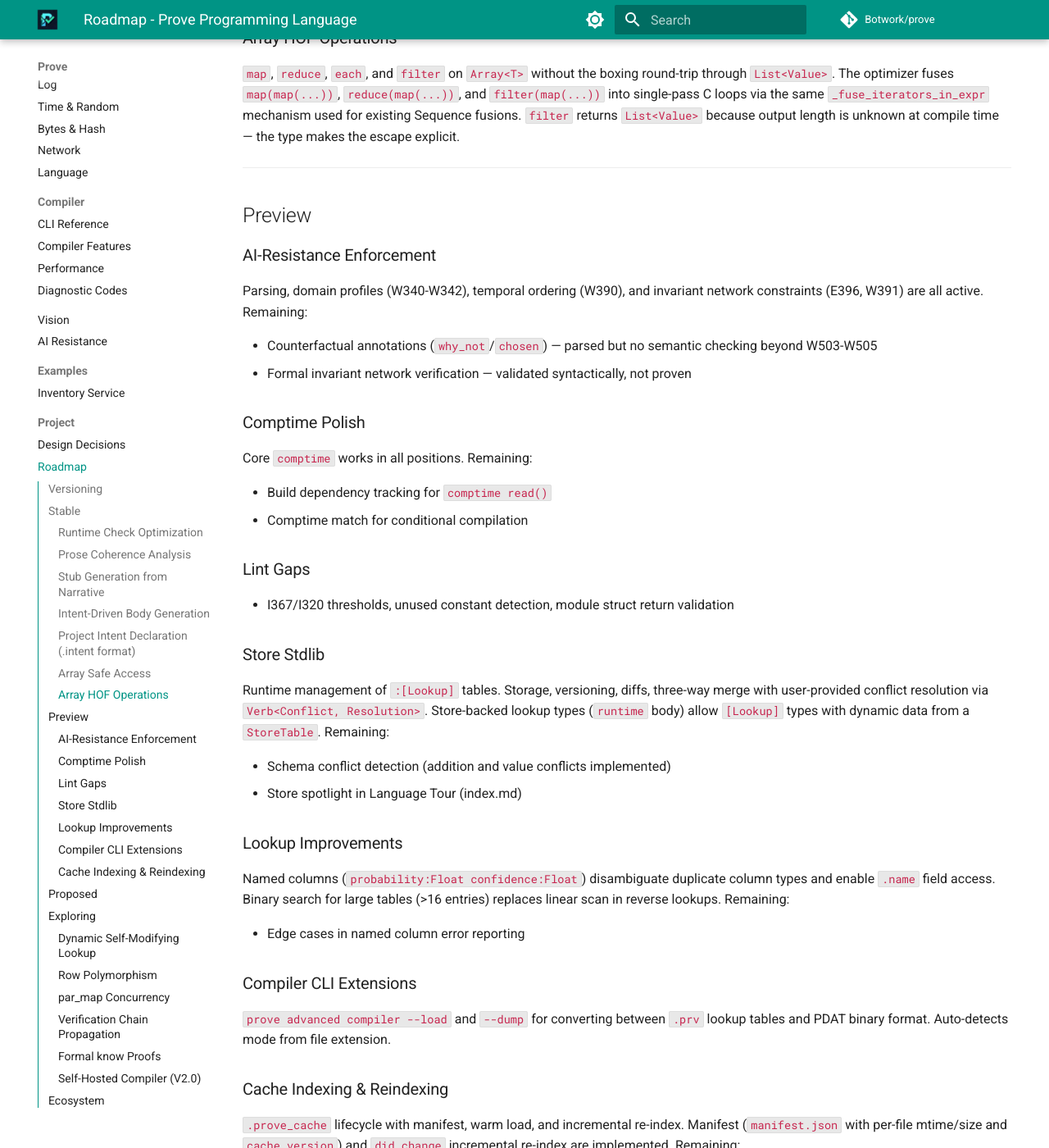
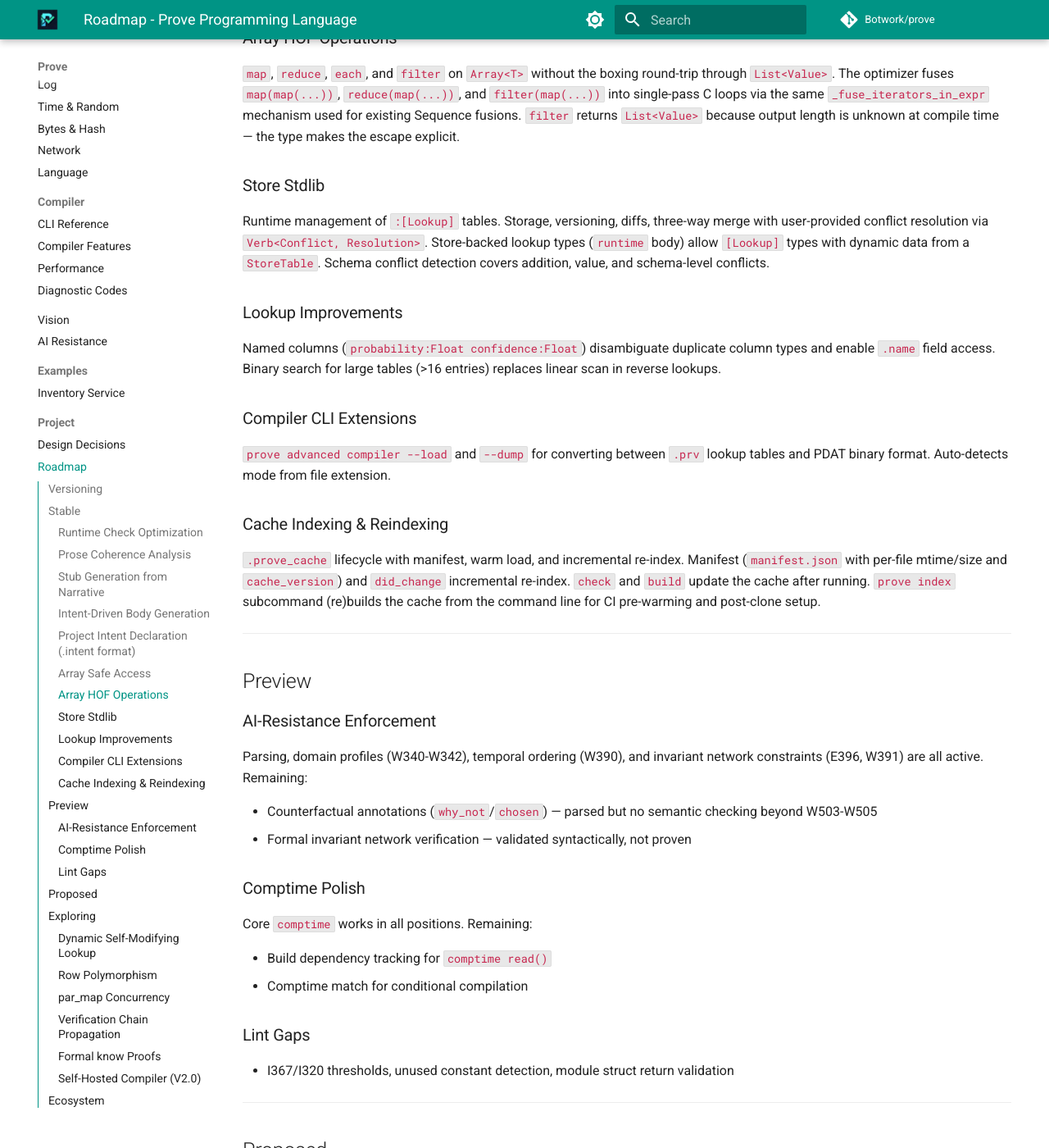
Before and after one commit to kennedyshead/prove, an MkDocs documentation site: the page built from docs/roadmap.md, in a window 1280 px wide and 1400 px high, scrolled down 2183 px. Shown: the whole window at 82% size. Built offline with MkDocs 1.6.1 and Material for MkDocs 9.7.7, drawn with Linux system fonts in a browser that asks for light colours; some of the changed lines change nothing that is shown; some of the changed text lies outside the part shown.

Commit message:
Update roadmap

```diff
--- a/docs/roadmap.md
+++ b/docs/roadmap.md
@@ -106,6 +106,34 @@ through `List<Value>`. The optimizer fuses `map(map(...))`, `reduce(map(...))`,
 mechanism used for existing Sequence fusions. `filter` returns `List<Value>` because
 output length is unknown at compile time — the type makes the escape explicit.
 
+### Store Stdlib
+
+Runtime management of `:[Lookup]` tables. Storage, versioning, diffs,
+three-way merge with user-provided conflict resolution via
+[`Verb<Conflict, Resolution>`](types.md#function-types-verb).
+Store-backed lookup types (`runtime` body) allow `[Lookup]` types with
+dynamic data from a `StoreTable`. Schema conflict detection covers addition,
+value, and schema-level conflicts.
+
+### Lookup Improvements
+
+Named columns (`probability:Float confidence:Float`) disambiguate duplicate column
+types and enable `.name` field access. Binary search for large tables (>16 entries)
+replaces linear scan in reverse lookups.
+
+### Compiler CLI Extensions
+
+`prove advanced compiler --load` and `--dump` for converting between `.prv` lookup
+tables and PDAT binary format. Auto-detects mode from file extension.
+
+### Cache Indexing & Reindexing
+
+`.prove_cache` lifecycle with manifest, warm load, and incremental re-index.
+Manifest (`manifest.json` with per-file mtime/size and `cache_version`) and
+`did_change` incremental re-index. `check` and `build` update the cache after
+running. `prove index` subcommand (re)builds the cache from the command line
+for CI pre-warming and post-clone setup.
+
 ---
 
 ## Preview
@@ -128,40 +156,6 @@ Core `comptime` works in all positions. Remaining:
 ### Lint Gaps
 
 - I367/I320 thresholds, unused constant detection, module struct return validation
-
-### Store Stdlib
-
-Runtime management of `:[Lookup]` tables. Storage, versioning, diffs,
-three-way merge with user-provided conflict resolution via
-[`Verb<Conflict, Resolution>`](types.md#function-types-verb).
-Store-backed lookup types (`runtime` body) allow `[Lookup]` types with
-dynamic data from a `StoreTable`. Remaining:
-
-- Schema conflict detection (addition and value conflicts implemented)
-- Store spotlight in Language Tour (index.md)
-
-### Lookup Improvements
-
-Named columns (`probability:Float confidence:Float`) disambiguate duplicate column
-types and enable `.name` field access. Binary search for large tables (>16 entries)
-replaces linear scan in reverse lookups. Remaining:
-
-- Edge cases in named column error reporting
-
-### Compiler CLI Extensions
-
-`prove advanced compiler --load` and `--dump` for converting between `.prv` lookup
-tables and PDAT binary format. Auto-detects mode from file extension.
-
-### Cache Indexing & Reindexing
-
-`.prove_cache` lifecycle with manifest, warm load, and incremental re-index.
-Manifest (`manifest.json` with per-file mtime/size and `cache_version`) and
-`did_change` incremental re-index are implemented. Remaining:
-
-- **CLI write-back** — `check` and `build` update the cache after running
-- **`prove index`** — explicit subcommand to (re)build the cache from the command
-  line, useful for CI pre-warming and post-clone setup
 
 ---
 
```
